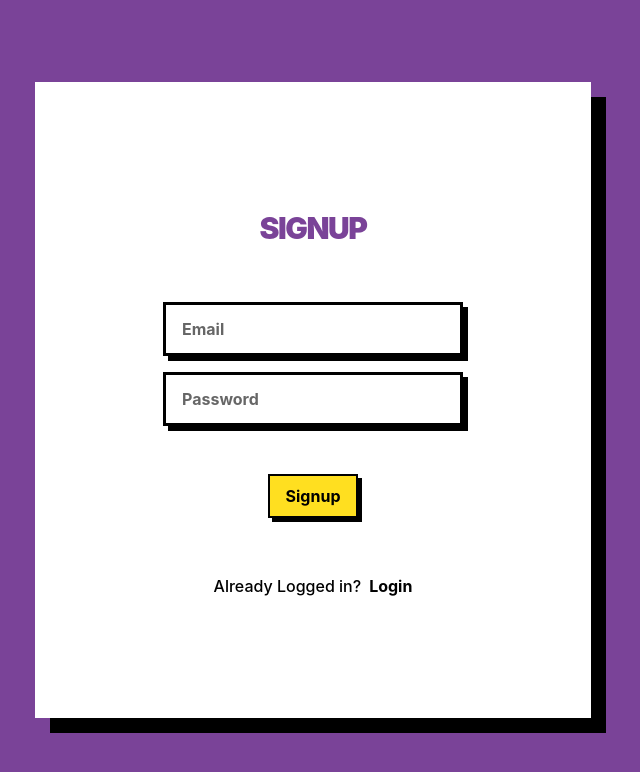
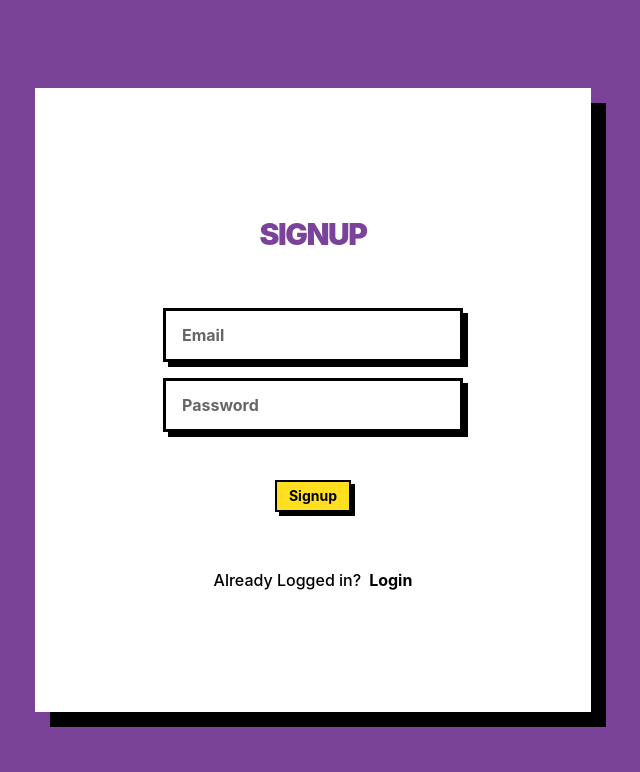
Before and after one commit to Kanhayadav/brainly, a React (Vite) app in the folder frontend/: page /signup in a window 1280 px wide. Shown: the top 772 px of the page, without its empty margins (327-967 px from the left). Built offline with nearby package versions, Linux system fonts and the light colour scheme; no server answers.

Commit message:
fixed the build i didnt do npm run build and didnt create a dist

```diff
--- a/frontend/src/components/ui/Button.tsx
+++ b/frontend/src/components/ui/Button.tsx
@@ -1,12 +1,11 @@
 import type { ReactElement } from "react";
 
-
 type Variants = "primary" | "secondary";
-
+type Sizes = "sm" | "md" | "lg";
 
 interface ButtonProps {
-    variant: Variants;
-    size: 'sm' | 'md' | 'lg';
+    variant?: Variants;
+    size?: Sizes;
     text: string;
     startIcon?: ReactElement;
     onClick?: () => void;
@@ -14,37 +13,49 @@ interface ButtonProps {
 }
 
 const variantStyles = {
-    primary: "bg-primary text-white text-base",
-    secondary: "bg-secondary text-primary"
-}
-
-const defaultStyles = "rounded cursor-pointer flex p-1 items-center "
+    primary: "bg-yellow-300 text-black",
+    secondary: "bg-white text-black"
+};
 
 const sizeStyles = {
-    "sm": "p-2",
-    "md": "p-4",
-    "lg": "p-6"
-}
+    sm: "px-3 py-1 text-sm",
+    md: "px-4 py-2 text-base",
+    lg: "px-6 py-3 text-lg"
+};
 
-export function Button({ text, onClick }: any) {
+export function Button({
+    text,
+    onClick,
+    variant = "primary",
+    size = "md",
+    startIcon,
+    loading
+}: ButtonProps) {
+
     return (
         <button
             onClick={onClick}
-            className="
+            disabled={loading}
+            className={`
                 border-2 border-black
                 transition-all
-        bg-yellow-300
-        px-4 py-2
                 font-bold
+                flex items-center gap-2
+                cursor-pointer
                 shadow-[4px_4px_0px_black]
                 active:shadow-none
                 active:translate-x-[4px]
                 active:translate-y-[4px]
-        hover:shadow-none hover:translate-x-[2px] hover:translate-y-[2px]
-        cursor-pointer
-      "
+                hover:shadow-none
+                hover:translate-x-[2px]
+                hover:translate-y-[2px]
+                ${variantStyles[variant]}
+                ${sizeStyles[size]}
+            `}
         >
-            {text}
+            {startIcon}
+
+            {loading ? "Loading..." : text}
         </button>
     );
 }
--- a/frontend/src/components/ui/Card.tsx
+++ b/frontend/src/components/ui/Card.tsx
@@ -10,7 +10,7 @@ interface CardProps {
     link: string,
     type: "x" | "youtube" | 'image' | 'video' | 'article' | 'youtube' | 'twitter' | 'x' | 'X' | 'Youtube' | 'link'
 }
-export function Card({ _id, title, link, type }: CardProps) {
+export function Card({ _id, title, link }: CardProps) {
     async function deleteItem() {
         try {
             await axios.delete(BackendKey + '/api/v1/content', {
```
Also changed, not shown: 1 other file (tests, documents, lock files or other folders). Lines whose indentation alone changed are shown as unchanged.
